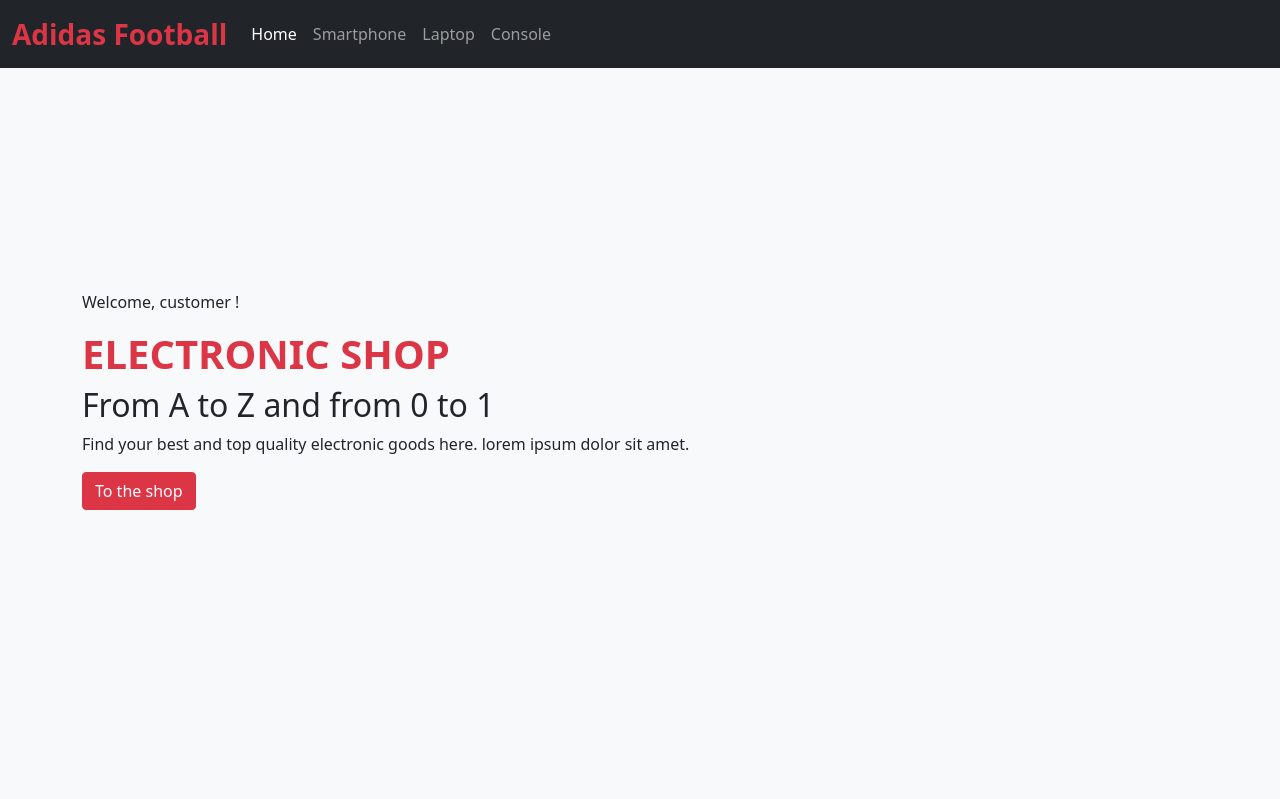
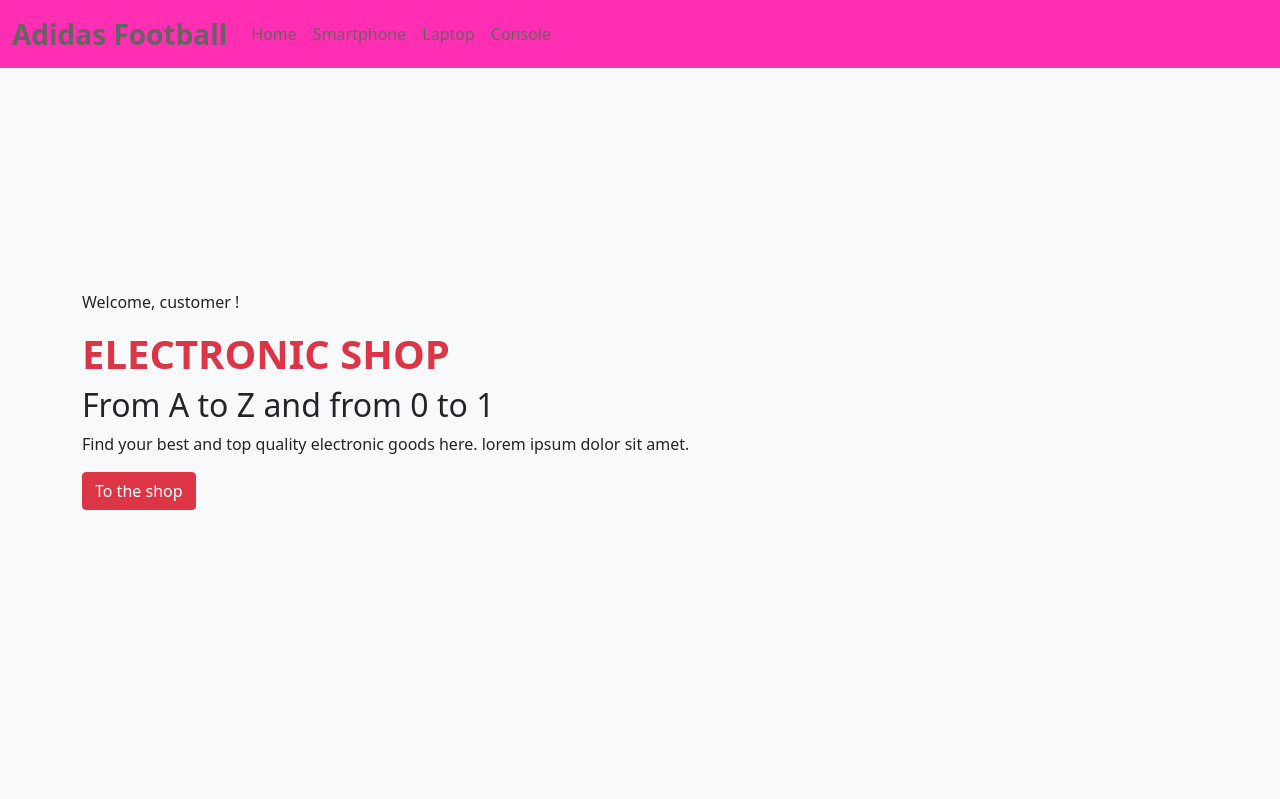
Before and after one commit to ridwanmanihuruk/ridwan, a Django app: page /shop/ in a window 1280 px wide. Shown: the top 799 px of the page. Run offline with Django 3.2, Linux system fonts and the light colour scheme.

Commit message:
ajeng v2

```diff
--- a/mywebsite/mainapp/templates/shop_adidascopa.html
+++ b/mywebsite/mainapp/templates/shop_adidascopa.html
@@ -2,6 +2,7 @@
 {% load static %}
 
 {% block content %}
+
 <div style="margin-top: 100px;" class="card mx-5">
     <div class=" header-content container-lg mt-4 ">
         <div class="row justify-content-start align-items-center mb-4">
--- a/mywebsite/static/css/style.css
+++ b/mywebsite/static/css/style.css
@@ -10,3 +10,20 @@
     padding: 10px;
     text-align: center;
 }
+
+.navbar-utama{
+    background-color: #ff2eb2;
+    color: white;
+}
+
+.navbar-utama a{
+    color: #666363;
+}
+
+.navbar-utama a:hover{
+    color: #000000;
+}
+
+.card img:hover{
+    transform: scale(1.2);
+}
--- a/mywebsite/templates/navbar.html
+++ b/mywebsite/templates/navbar.html
@@ -1,7 +1,7 @@
 {% load static %}
-<nav class="navbar navbar-expand-lg fixed-top navbar-dark bg-dark">
+<nav class="navbar navbar-expand-lg fixed-top navbar-utama">
     <div class="container-fluid">
-        <a class="navbar-brand fw-bold text-danger fs-3" href="#">Adidas Football</a>
+        <a class="navbar-brand fw-bold fs-3" href="#">Adidas Football</a>
         <button class="navbar-toggler" type="button" data-bs-toggle="collapse" data-bs-target="#navbarNav"
             aria-controls="navbarNav" aria-expanded="false" aria-label="Toggle navigation">
             <span class="navbar-toggler-icon"></span>
```
